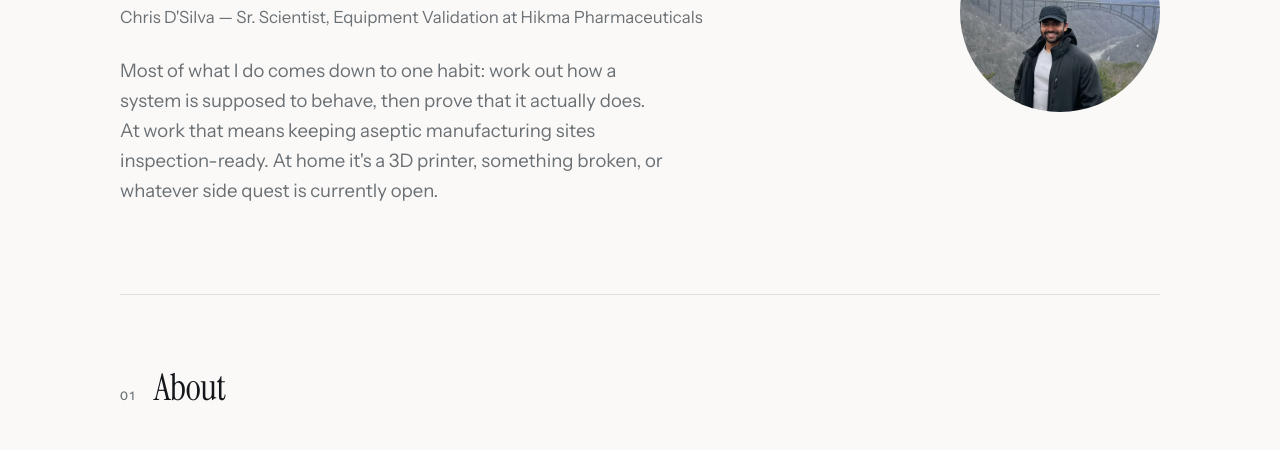
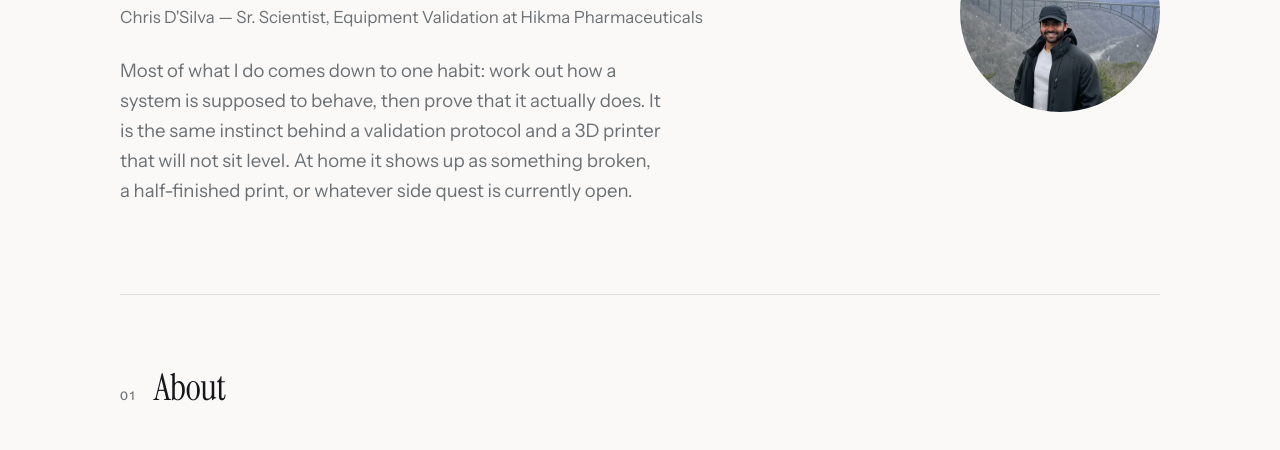
Before and after one commit to ChrisD-7/ChrisDSilva, a plain HTML site: page index.html in a window 1280 px wide. Shown: the part 342-792 px from the top of the page. Drawn offline with Linux system fonts and the light colour scheme.

Commit message:
Lede: lose the work-specific phrase entirely so it does not echo Experience
The lede now carries the habit and the home side; the work specifics live
only in the Experience intro.

```diff
--- a/index.html
+++ b/index.html
@@ -250,7 +250,7 @@
         <p class="eyebrow">Validation Engineering · Sterile &amp; 503B</p>
         <h1>Equipment and site<br>qualification, end to end.</h1>
         <p class="role">Chris D'Silva — Sr. Scientist, Equipment Validation at Hikma Pharmaceuticals</p>
-        <p class="lede">Most of what I do comes down to one habit: work out how a system is supposed to behave, then prove that it actually does. At work that means keeping aseptic manufacturing sites inspection-ready. At home it's a 3D printer, something broken, or whatever side quest is currently open.</p>
+        <p class="lede">Most of what I do comes down to one habit: work out how a system is supposed to behave, then prove that it actually does. It is the same instinct behind a validation protocol and a 3D printer that will not sit level. At home it shows up as something broken, a half-finished print, or whatever side quest is currently open.</p>
       </div>
       <div class="shot rv">
         <picture>
```
